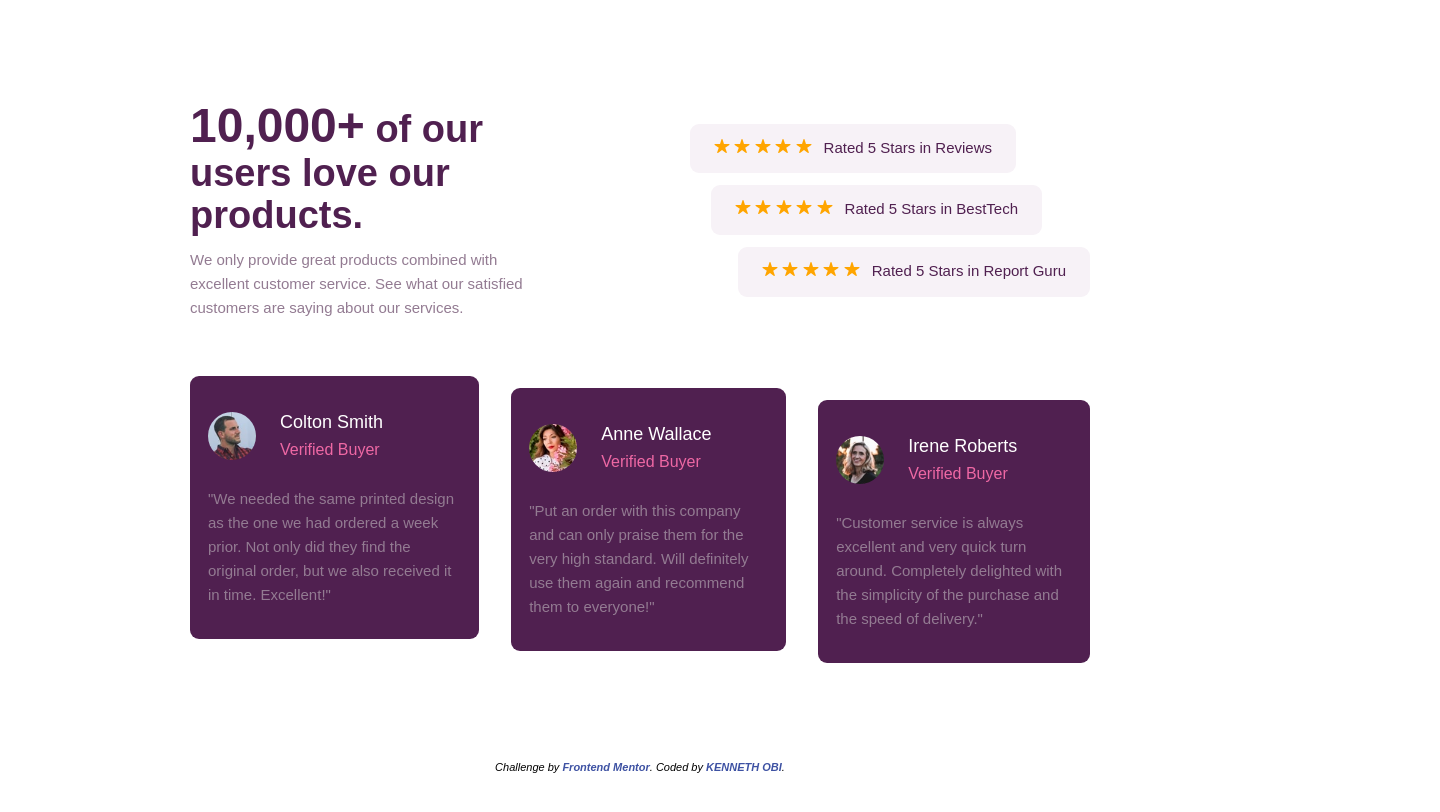
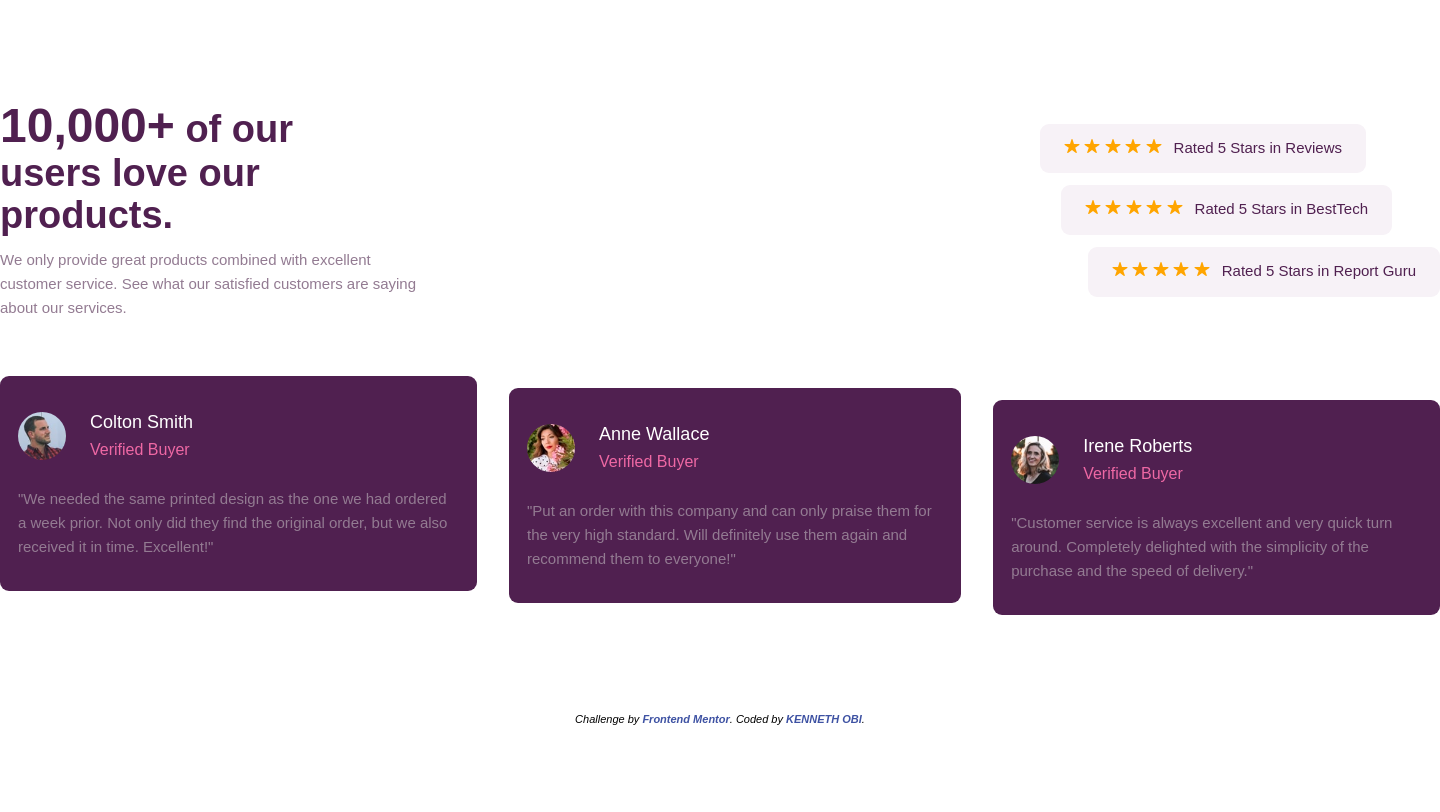
Before and after one commit to kennyoungC/social-proof-section, a plain HTML site: page index.html in a window 1280 px wide. Shown: the whole page, 1440 px wide, since content can reach past the window. Drawn offline with nearby package versions, Linux system fonts and the light colour scheme.

Commit message:
commit
updated: the social-proof section

```diff
--- a/style.css
+++ b/style.css
@@ -9,7 +9,7 @@ body {
 }
 
 .container {
-  width: 900px;
+  width: 1440px;
   margin: 100px auto;
 }
 
@@ -59,7 +59,7 @@ body {
   color: hsl(300, 43%, 22%);
   font-weight: 700;
   font-size: 38px;
-  width: 80%;
+  width: 50%;
   line-height: 1.1;
   margin-bottom: 12px;
 }
@@ -69,7 +69,7 @@ body {
 .header-text-box {
   color: hsl(303, 10%, 53%);
   font-size: 15px;
-  width: 80%;
+  width: 60%;
 }
 .rating-box {
   display: flex;
```
